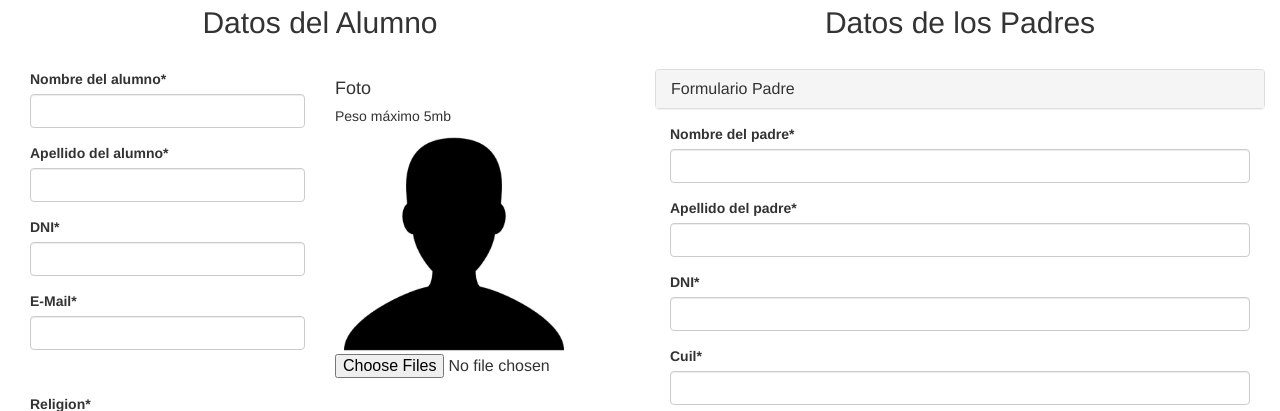
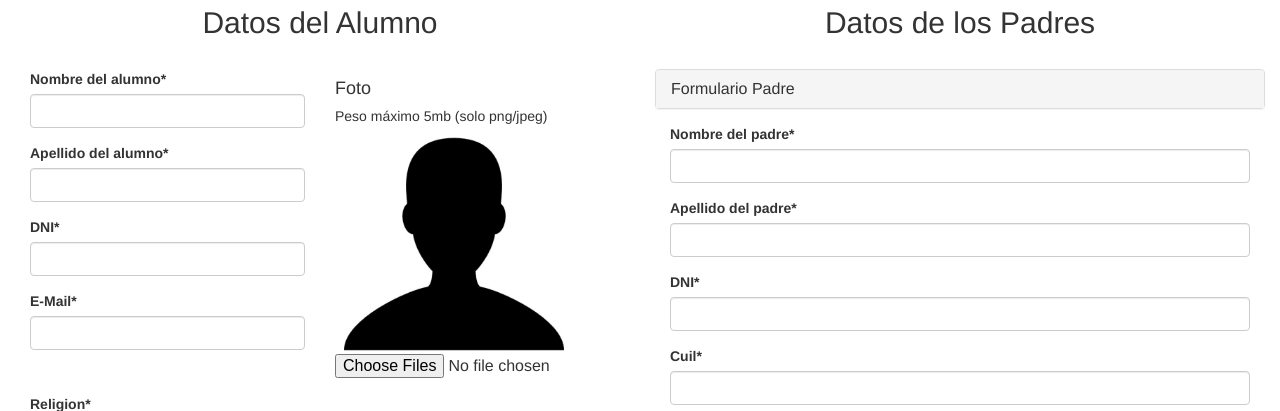
Before and after one commit to JavierCoggiola/Solcito, a Django app: page / in a window 1280 px wide. Shown: the part 274-685 px from the top of the page. Run offline with Django 3.2, Linux system fonts and the light colour scheme; some libraries are stand-ins or nearby versions.

Commit message:
png jpeg

```diff
--- a/Solcito/templates/matricular.html
+++ b/Solcito/templates/matricular.html
@@ -151,7 +151,7 @@
                                     <tr>
                                         <td>
                                             <h4>Foto</h4>
-                                            <h5>Peso máximo 5mb</h5>
+                                            <h5>Peso máximo 5mb (solo png/jpeg)</h5>
                                             <div>
                                                 <form action="{% url 'Solcito:subirPhoto' %}" method="POST" enctype="multipart/form-data" id="cargar"> {% csrf_token %}
                                                     <div>
```
